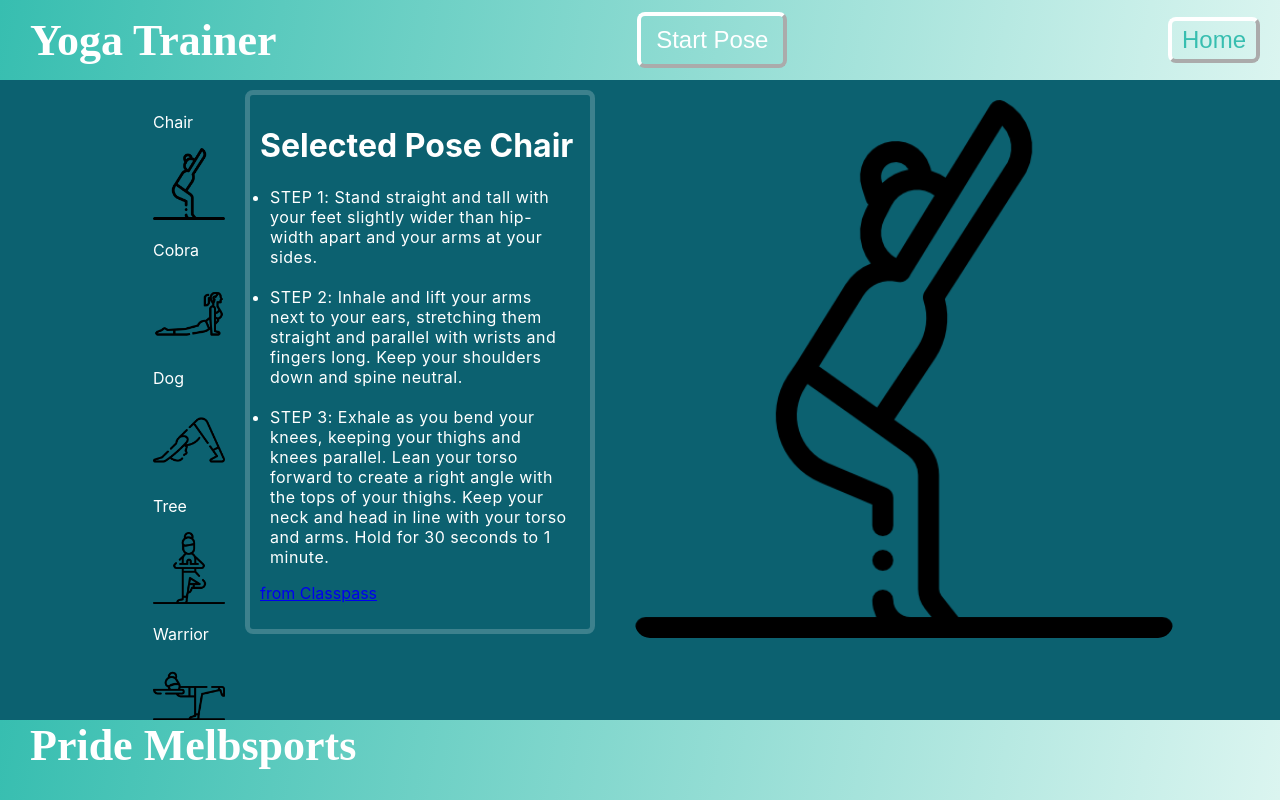
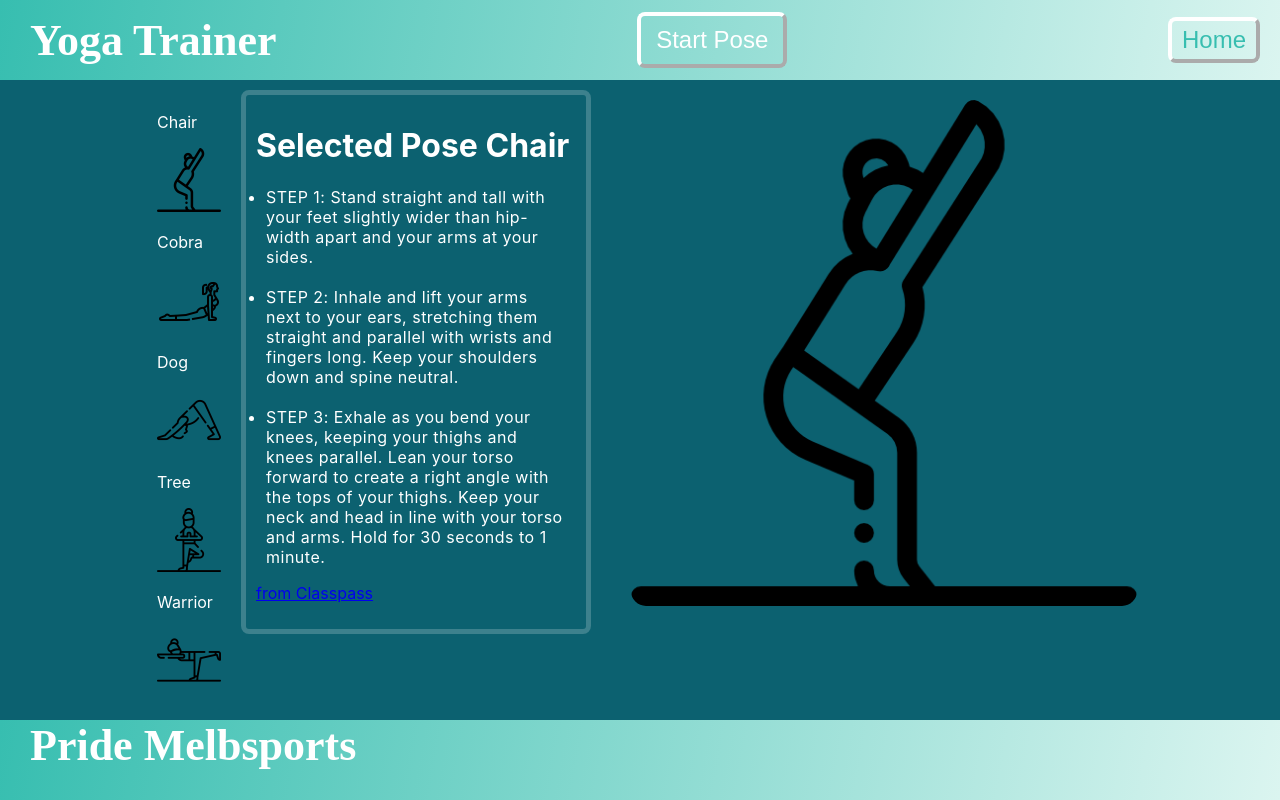
Before and after one commit to XUANCHENGPENG/epic6, a React (Create React App) app: page /start in a window 1280 px wide. Built offline with nearby package versions, Linux system fonts and the light colour scheme.

Commit message:
0507_final2

```diff
--- a/src/components/DropDown/DropDown.css
+++ b/src/components/DropDown/DropDown.css
@@ -24,8 +24,8 @@
 }
 
 .dropdown-img {
-    width: 9vh;
-    height: 9vh;
+    width: 8vh;
+    height: 8vh;
 }
 
 .instructions-list {
--- a/src/pages/Yoga/Yoga.css
+++ b/src/pages/Yoga/Yoga.css
@@ -16,7 +16,7 @@
   display: flex;
   padding: 20px;
   position: relative;
-  left: 20%;
+  left: 10%;
 }
 
 .pose-performance {
--- a/src/pages/Yoga/Yoga.js
+++ b/src/pages/Yoga/Yoga.js
@@ -210,15 +210,15 @@ function Yoga(){
                 <div>
                     <Webcam width='640px' height='480px' id="webcam"
                         ref={webcamRef}
-                        style={{position: 'absolute',
+                        style={{position: 'relative',
                                 left: 100,
-                                top: 200,
+                                top: 20,
                                 padding: '0px',}}/>
                     <canvas ref={canvasRef} id="my-canvas" width='640px'
                             height='480px'
-                            style={{position: 'absolute',
+                            style={{position: 'relative',
                                     left: 100,
-                                    top: 200,
+                                    top: 20,
                                     zIndex: 1}}>
                     </canvas>
                     <div>
```
